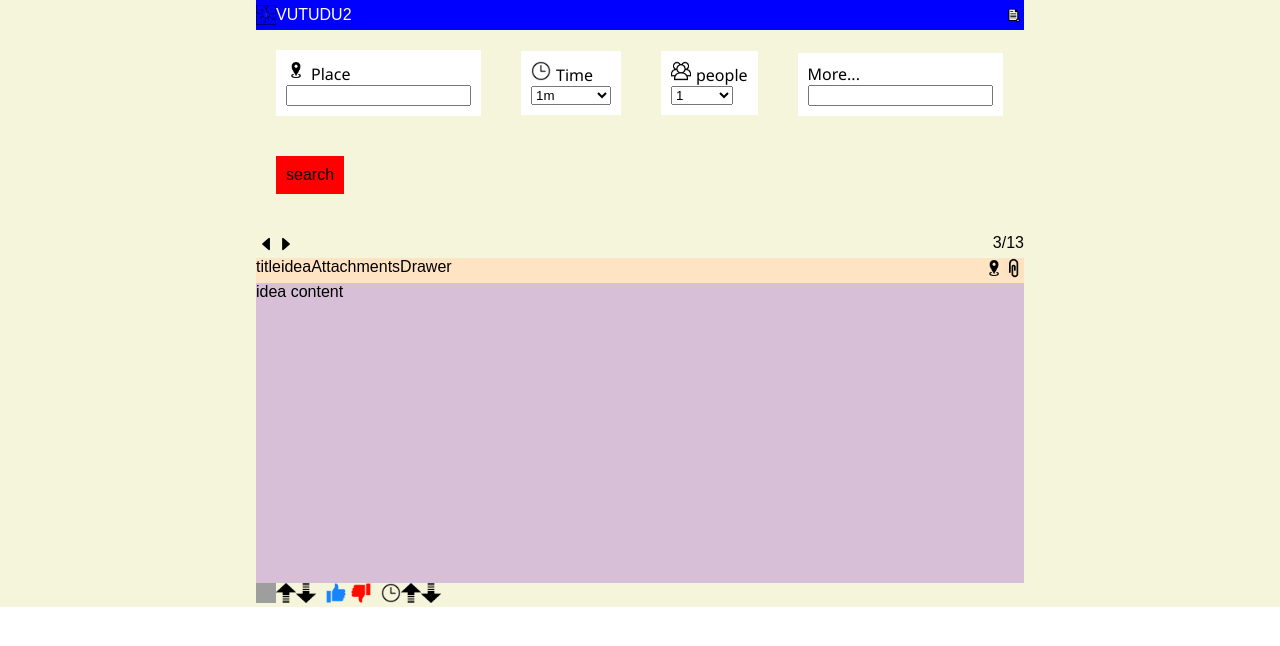
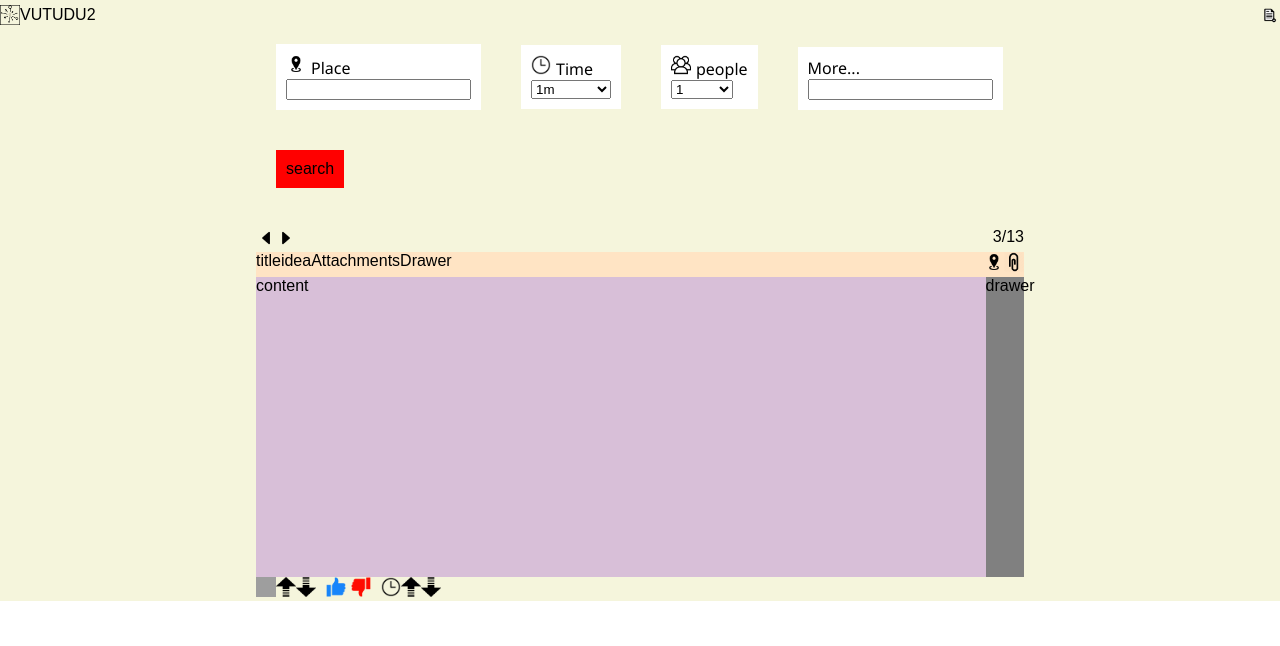
Before and after one commit to eyalgromzin/vutudu1, a React (Create React App) app: page / in a window 1280 px wide. Shown: the top 646 px of the page. Built offline with nearby package versions, Linux system fonts and the light colour scheme; grey boxes are pictures that could not be loaded.

Commit message:
add drawer to the ui

```diff
--- a/src/App.js
+++ b/src/App.js
@@ -14,8 +14,9 @@ class App extends Component {
     return (
       <Provider store={store}>
         <div id="mainPage">
+
+          <TopBar />
           <div class="mainContent">
-            <TopBar />
             <SearchBar />
             <IdeaCard />
           </div>
--- a/src/components/IdeaCard/ideaCard.css
+++ b/src/components/IdeaCard/ideaCard.css
@@ -8,13 +8,22 @@
     background-color: bisque;
 }
 
-#ideaContent{
+#ideaMainContent{
     background-color: thistle;
     height:300px;
 }
 
-#ideaCard{
+#ideaContent{
+    width:95%;
+    display: inline-block;
 
+}
+
+#ideaDrawer{
+    width:5%;
+    height: 100%;
+    display: inline-block;
+    background-color: grey;
 }
 
 .bottomButton{
--- a/src/components/IdeaCard/ideaCard.js
+++ b/src/components/IdeaCard/ideaCard.js
@@ -26,7 +26,10 @@ export default class IdeaCard extends Component {
               <IdeaPlace />
               <IdeaAttachmentsDrawer />
             </div>
-            <div id="ideaContent"> idea content </div>
+            <div id="ideaMainContent">
+              <div id="ideaContent"> content </div>
+              <div id="ideaDrawer"> drawer </div>
+            </div>
           </div>
           <div id="statusButtons">
             <DifficultyIndicator />
--- a/src/components/topBar/topBar.css
+++ b/src/components/topBar/topBar.css
@@ -16,7 +16,10 @@
 
 #TopBar{
     height: 30px;
-    background-color: blue;
-    color: white;
+    background-color: white;
+    color: black;
     display: block;
+    border-bottom: 2px;
+    border-bottom-color: black;
+    border-bottom-style: solid;
 }
--- a/src/components/topBar/topBar.js
+++ b/src/components/topBar/topBar.js
@@ -7,7 +7,7 @@ export default class TopBar extends Component {
   render() {
     return (
       <div>
-        <div id="TopBar">
+        <div id="TopBar mainContent">
             <img src={require("images/logo.png")} class="topBarLogo verticalMiddleAlign" />
             VUTUDU2
             <CreateIdeaButton />
```
